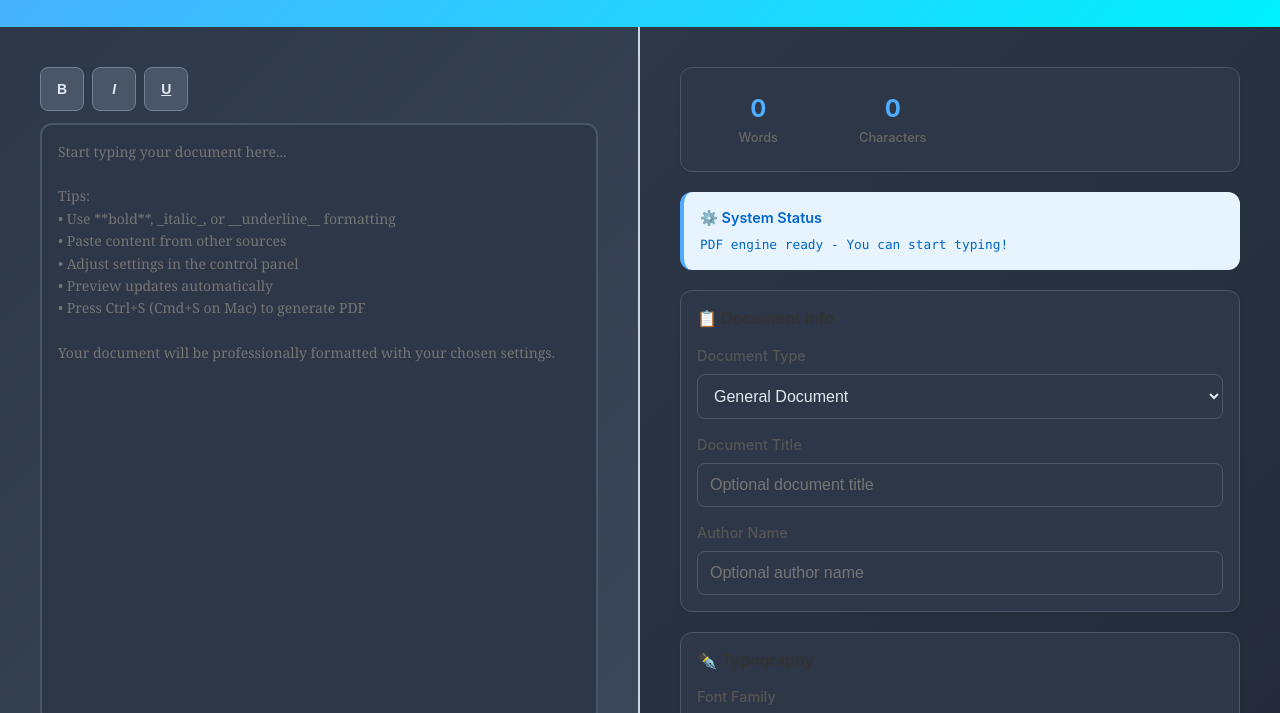
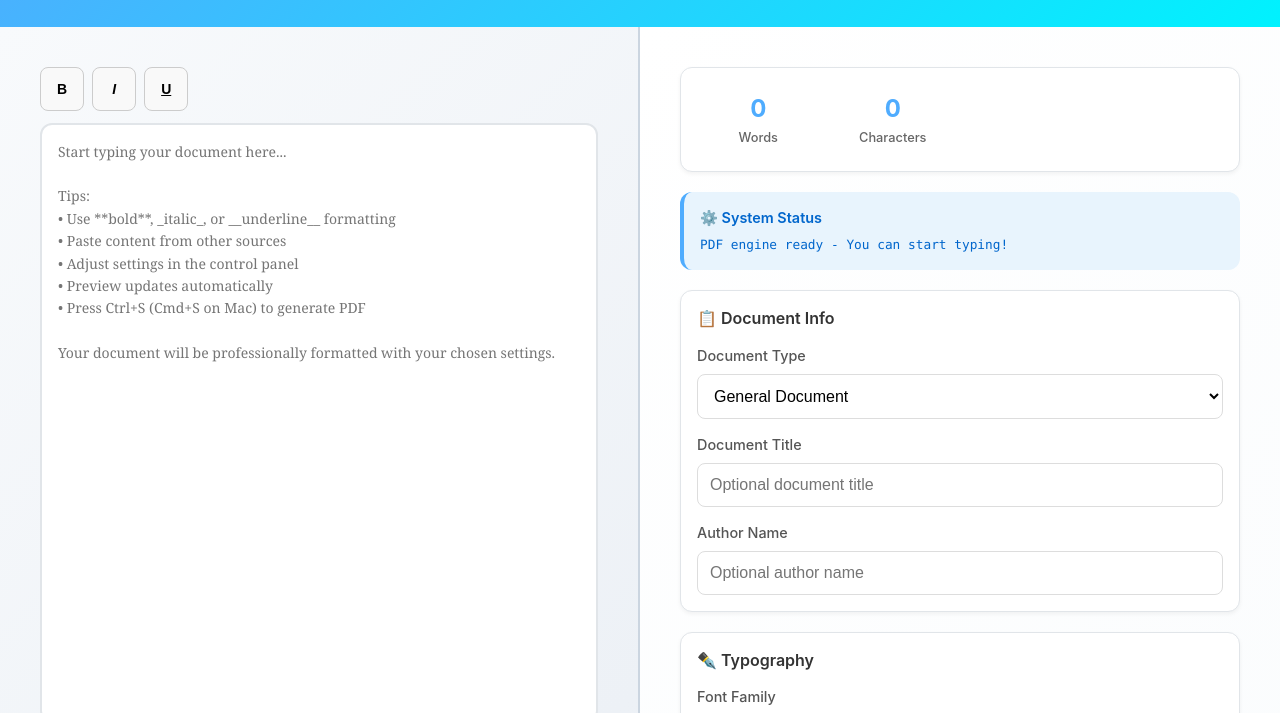
Before and after one commit to thehouseofcodeinjava/PDFFormatter, a plain HTML site: page index.html in a window 1280 px wide. Shown: the part 132-845 px from the top of the page. Drawn offline with nearby package versions, Linux system fonts and the dark colour scheme.

Commit message:
Update index.html

```diff
--- a/index.html
+++ b/index.html
@@ -559,51 +559,6 @@
             }
         }
 
-        /* Dark mode support */
-        @media (prefers-color-scheme: dark) {
-            .container {
-                background: #1a202c;
-                color: #e2e8f0;
-            }
-
-            .text-area-section {
-                background: linear-gradient(135deg, #2d3748 0%, #4a5568 100%);
-            }
-
-            .controls-panel {
-                background: linear-gradient(135deg, #2d3748 0%, #1a202c 100%);
-            }
-
-            .control-section {
-                background: #2d3748;
-                border-color: #4a5568;
-            }
-
-            .stats {
-                background: #2d3748;
-                border-color: #4a5568;
-            }
-
-            #textInput {
-                background: #2d3748;
-                color: #e2e8f0;
-                border-color: #4a5568;
-            }
-
-            .control-group select,
-            .control-group input[type="text"],
-            .control-group input[type="number"] {
-                background: #2d3748;
-                color: #e2e8f0;
-                border-color: #4a5568;
-            }
-
-            .format-toolbar button {
-                background: #4a5568;
-                color: #e2e8f0;
-                border-color: #718096;
-            }
-        }
 
         /* Accessibility improvements */
         @media (prefers-reduced-motion: reduce) {
```
